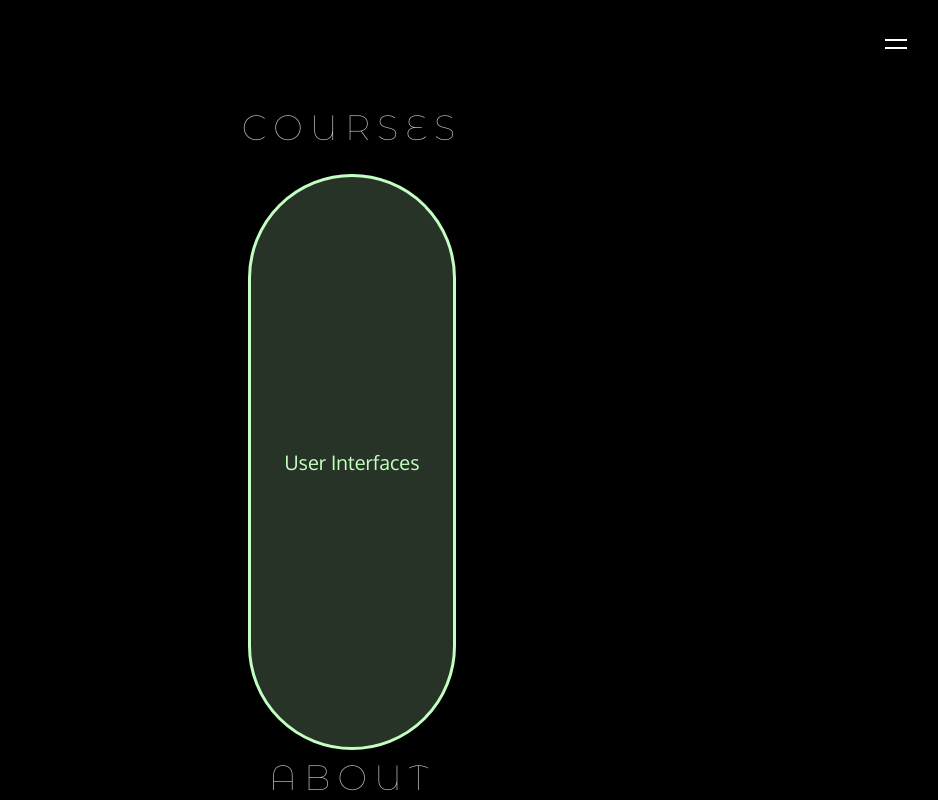
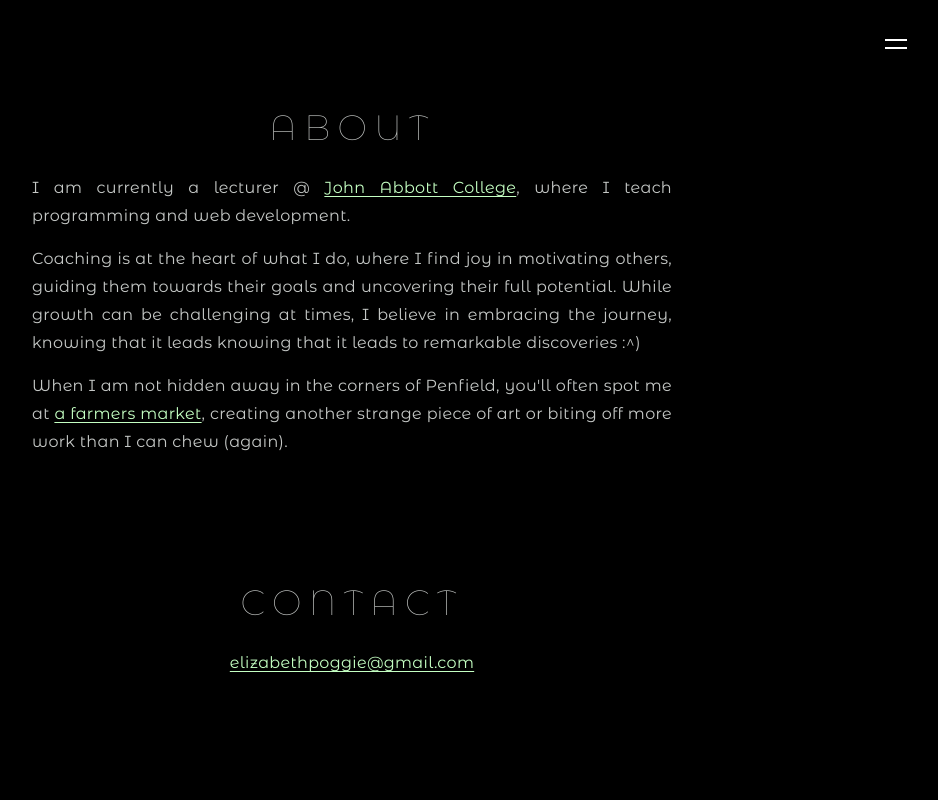
Before and after one commit to elizabeth-poggie/elizabeth-poggie, a Next.js app: page / in a window 1280 px wide. Shown: the top 800 px of the page, without its empty margins (338-1276 px from the left). Built offline with nearby package versions, Linux system fonts and the light colour scheme.

Commit message:
y e e e e e e e e t

```diff
--- /dev/null
+++ b/src/components/navigation/burger/Burger.module.scss
@@ -0,0 +1,3 @@
+.item {
+  padding-bottom: 5px;
+}
--- a/src/components/navigation/burger/Burger.tsx
+++ b/src/components/navigation/burger/Burger.tsx
@@ -1,9 +1,10 @@
 import { slide as Menu } from "react-burger-menu";
 import { ILink } from "../../../interfaces/note";
-import { Link } from "../link/link";
+import { Link, TextLink } from "../link/link";
 import { Cross } from "hamburger-react";
 import { Text } from "../../typography/text/text";
 import React from "react";
+import styles from "./Burger.module.scss";
 
 interface IProps {
   navItems?: ILink[];
@@ -29,10 +30,10 @@ export function Burger({ navItems }: IProps) {
     >
       {navItems?.map((item) => {
         return (
-          <div key={item.href}>
-            <Link href={item.href}>
-              <Text variant="h2">{item.text}</Text>
-            </Link>
+          <div key={item.href} className={styles.item}>
+            <TextLink href={item.href} color="white">
+              {item.text}
+            </TextLink>
           </div>
         );
       })}
--- a/src/components/inputs/collection-item-link/collection-item-link.module.scss
+++ b/src/components/navigation/collection-item-link/collection-item-link.module.scss
@@ -31,6 +31,7 @@
   justify-content: center;
   text-align: center;
   padding: 5px;
+  cursor: pointer;
 }
 
 @media screen and (max-width: $bp-lg) {
--- a/src/components/inputs/collection-item-link/collection-item-link.tsx
+++ b/src/components/navigation/collection-item-link/collection-item-link.tsx
@@ -1,5 +1,5 @@
 import { cs } from "../../../utils/helpers/classHelpers";
-import { Link } from "../../navigation/link/link";
+import { Link } from "../link/link";
 import styles from "./collection-item-link.module.scss";
 
 const colorToStyleMap = {
--- a/src/views/home/home.module.scss
+++ b/src/views/home/home.module.scss
@@ -1,8 +1,6 @@
 @import "../../styles/variables.scss";
 
 .container {
-  display: flex;
-  flex-direction: column;
   padding: calc(20 * $unit) 0 calc(40 * $unit) calc(20 * $unit);
   margin: auto;
   width: 50%;
@@ -18,15 +16,17 @@
   justify-content: center;
 }
 
+.section {
+  margin-bottom: 6.5rem;
+  display: flex;
+  flex-direction: column;
+}
+
 @media screen and (max-width: $bp-lg) {
   .container {
     padding: calc(20 * $unit) calc(8 * $unit) 0 calc(8 * $unit);
     float: none;
-    width: 90%;
-  }
-  .collectionItem {
-    max-width: 15vw;
-    height: 320px;
+    width: 60%;
   }
 }
 
@@ -34,10 +34,14 @@
   .container {
     padding: calc(20 * $unit) calc(4 * $unit) 0 calc(4 * $unit);
     float: none;
-    width: 100%;
-  }
-  .collectionItem {
-    max-width: 24vw;
-    height: 200px;
+    width: 70%;
   }
 }
+
+@media screen and (max-width: $bp-sm) {
+  .container {
+    padding: calc(18 * $unit) calc(4 * $unit) 0 calc(4 * $unit);
+    float: none;
+    width: 80%;
+  }
+}
--- a/src/views/home/home.tsx
+++ b/src/views/home/home.tsx
@@ -1,6 +1,4 @@
-import { HorizontalLine } from "../../components/display/horizontal-line/horizontal-line";
-import { CollectionItemLink } from "../../components/inputs/collection-item-link/collection-item-link";
-import { Carousel } from "../../components/layout/carousel/carousel";
+import { CollectionItemLink } from "../../components/navigation/collection-item-link/collection-item-link";
 import { TextLink } from "../../components/navigation/link/link";
 import { Text } from "../../components/typography/text/text";
 import { INote } from "../../interfaces/note";
@@ -14,20 +12,21 @@ interface IProps {
 export function Home({ allCourses }: IProps) {
   return (
     <div className={styles.container}>
-      <Text variant="title" align="center">
+      {/* <Text variant="title" align="center">
         Courses
       </Text>
       <div className={styles.collection}>
         {allCourses.map((course: INote) => {
           return (
-            <CollectionItemLink href="/courses/" color="green">
+            <CollectionItemLink href={`/courses/${course.slug}`} color="green">
               <Text variant="h3" color="green">
                 {course.category}
               </Text>
             </CollectionItemLink>
           );
         })}
-      </div>
+      </div> */}
+      <section className={styles.section}>
         <Text variant="title" align="center">
           About
         </Text>
@@ -38,6 +37,7 @@ export function Home({ allCourses }: IProps) {
               variant="p"
               href="https://johnabbott.qc.ca/"
               decoration="underline"
+              color="green"
             >
               John Abbott College
             </TextLink>
@@ -46,11 +46,11 @@ export function Home({ allCourses }: IProps) {
         </div>
         <div className={styles.paragraphContainer}>
           <Text variant="p">
-          Coaching is at the heart of what I do, where I find joy in motivating
-          others, guiding them towards their goals and uncovering their full
-          potential. While growth can be challenging at times, I believe in
-          embracing the journey, knowing that it leads to the greatest
-          opportunity to learn :^)
+            Coaching is at the heart of what I do, where I find joy in
+            motivating others, guiding them towards their goals and uncovering
+            their full potential. While growth can be challenging at times, I
+            believe in embracing the journey, knowing that it leads knowing that
+            it leads to remarkable discoveries :^)
           </Text>
         </div>
         <div className={styles.paragraphContainer}>
@@ -61,13 +61,16 @@ export function Home({ allCourses }: IProps) {
               variant="p"
               href="http://marchesainteanne.ca/fr/acceuil/"
               decoration="underline"
+              color="green"
             >
               a farmers market
             </TextLink>
-          , creating another strange piece of art or biting off more work than I
-          can chew (again).
+            , creating another strange piece of art or biting off more work than
+            I can chew (again).
           </Text>
         </div>
+      </section>
+      <section className={styles.section}>
         <Text variant="title" align="center">
           Contact
         </Text>
@@ -76,9 +79,11 @@ export function Home({ allCourses }: IProps) {
           align="center"
           href="mailto:elizabethpoggie@gmail.com"
           decoration="underline"
+          color="green"
         >
           elizabethpoggie@gmail.com
         </TextLink>
+      </section>
     </div>
   );
 }
```
Lines whose indentation alone changed are shown as unchanged.
